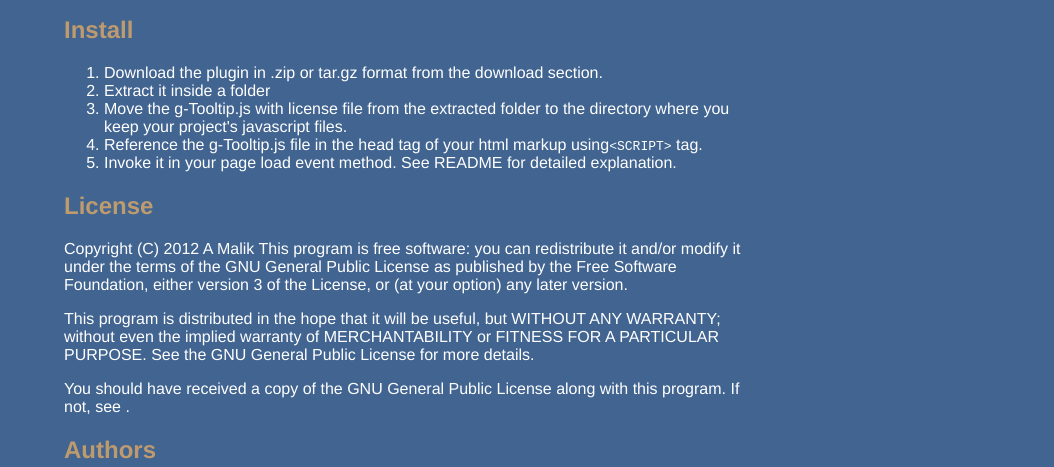
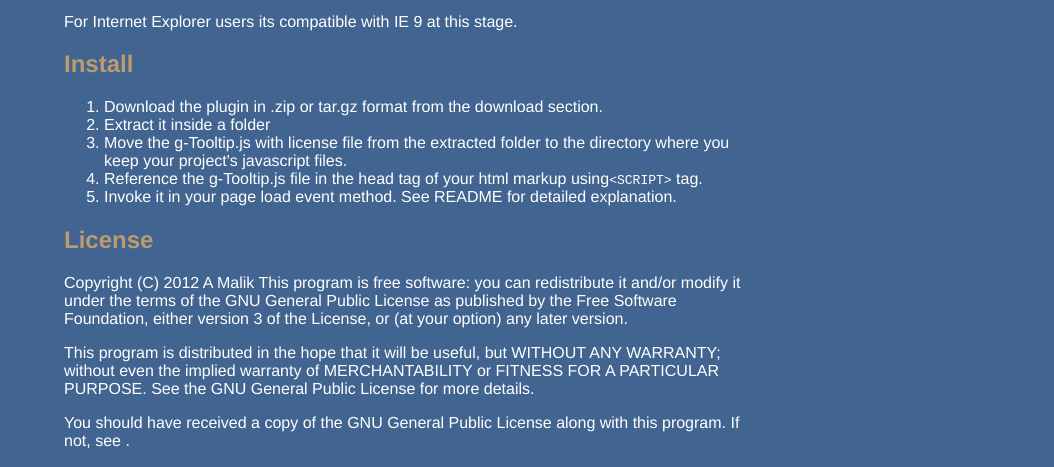
Before and after one commit to darkDemon78/g-Tooltip, a plain HTML site: page index.html in a window 1280 px wide. Shown: the part 318-785 px from the top of the page, without its empty margins (226-1280 px from the left). Drawn offline with Linux system fonts and the light colour scheme; a script that the page names is missing.

Commit message:
updated dependencies

```diff
--- a/index.html
+++ b/index.html
@@ -71,6 +71,7 @@
 
       <h2>Dependencies</h2>
       <p>jQuery latest</p>
+      <p>For Internet Explorer users its compatible with IE 9 at this stage.</p>
 
 
 
```
